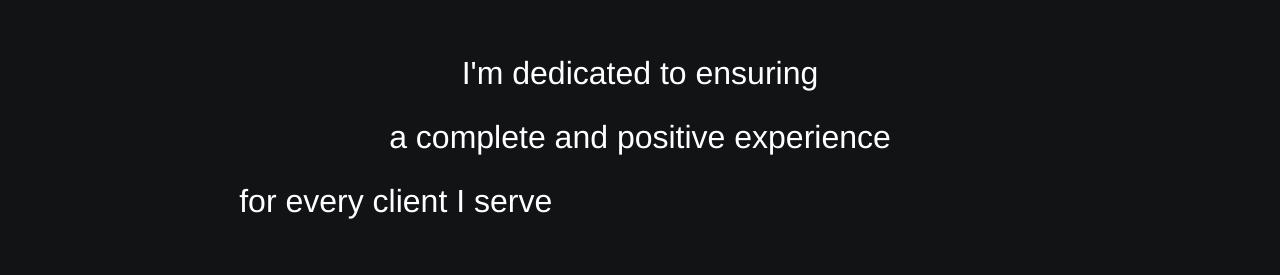
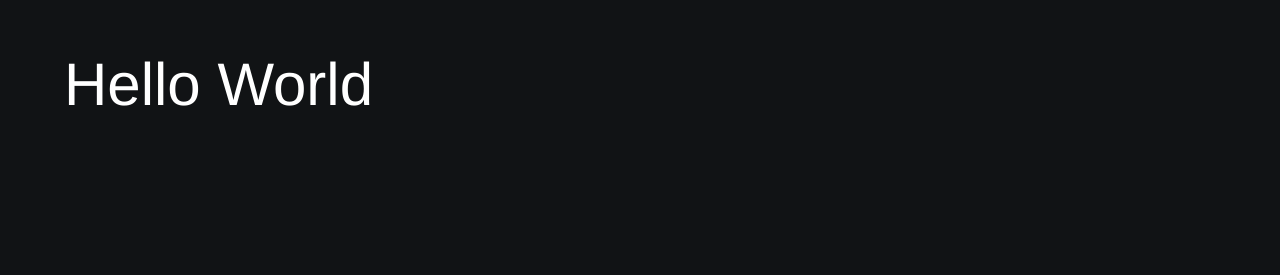
Before and after one commit to Frances-Hughes/photographer-site, a React (Create React App) app: page /aboutme in a window 1280 px wide. Shown: the part 1269-1544 px from the top of the page. Built offline with nearby package versions, Linux system fonts and the light colour scheme; a web font is replaced by a local one.

Commit message:
changed typewriter text

```diff
--- a/src/components/AboutMe.jsx
+++ b/src/components/AboutMe.jsx
@@ -12,7 +12,7 @@ import { Link } from "react-router-dom";
 import PhotoReel from "./PhotoReel";
 import AyaImg from "../Photos/AboutMeImg.jpg";
 import EventImg from "../Photos/Gallery11.jpg";
-import TypeWriterText from "./TypeWriterText";
+// import TypeWriterText from "./TypeWriterText";
 import { createTheme, ThemeProvider } from "@mui/material/styles";
 
 const theme = createTheme({
@@ -133,10 +133,11 @@ const AboutMe = () => {
         <Container
           sx={{
             alignItems: "center",
-            mt: 15,
+            my: 15,
           }}
         >
-          <TypeWriterText />
+          <Typography variant="h2">Hello World</Typography>
+          {/* <TypeWriterText /> */}
         </Container>
         <Box sx={{ py: 12 }}>
           <PhotoReel />
```
